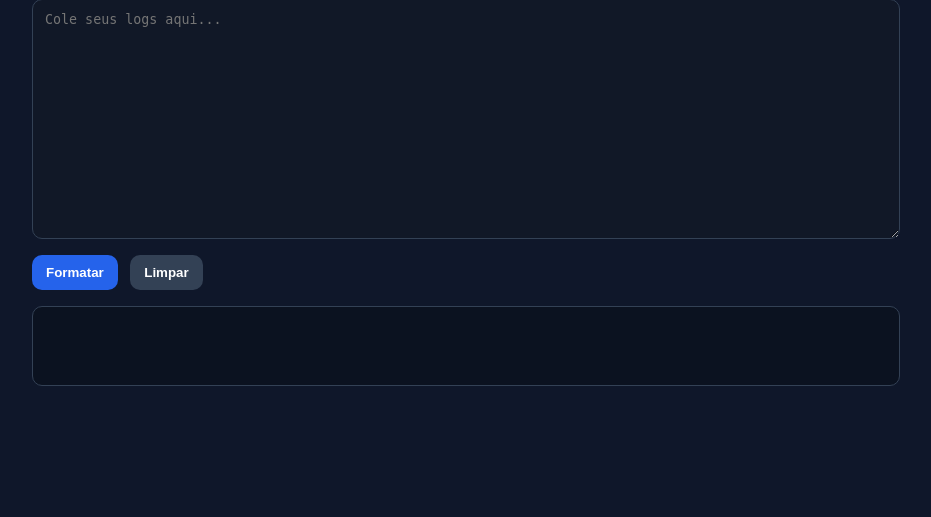
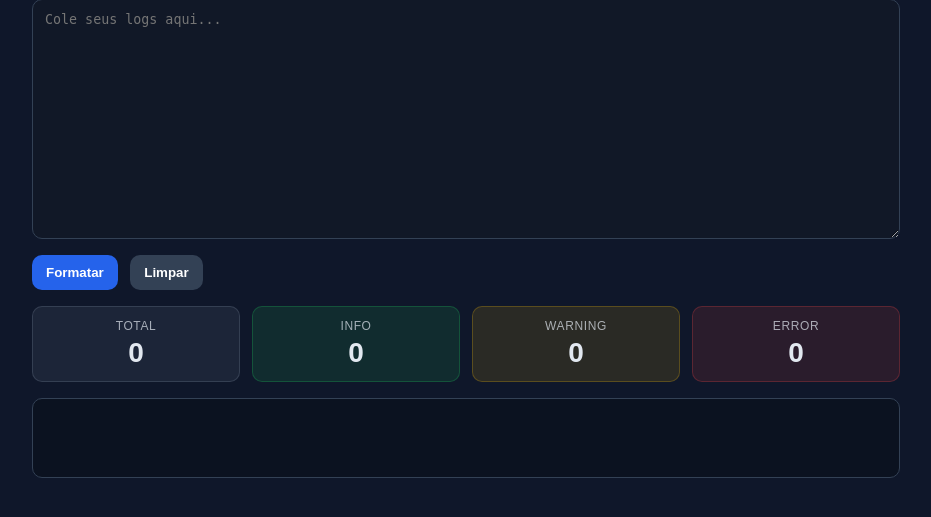
Before and after one commit to geovanamlf/log-parser, a FastAPI app: page / in a window 1280 px wide. Shown: the part 89-606 px from the top of the page, without its empty margins (174-1105 px from the left). Run offline with FastAPI, Linux system fonts and the light colour scheme.

Commit message:
feat: add sumary cards to frontend

```diff
--- a/app/web/static/style.css
+++ b/app/web/static/style.css
@@ -91,3 +91,55 @@ button.secondary {
   background: rgba(148, 163, 184, 0.10);
   border: 1px solid rgba(148, 163, 184, 0.20);
 }
+
+.hidden {
+  display: none;
+}
+
+.summary {
+  display: flex;
+  gap: 12px;
+  margin-top: 16px;
+}
+
+.summary-card {
+  flex: 1;
+  padding: 12px 16px;
+  border-radius: 10px;
+  display: flex;
+  flex-direction: column;
+  align-items: center;
+  gap: 4px;
+}
+
+.summary-label {
+  font-size: 12px;
+  text-transform: uppercase;
+  letter-spacing: 0.05em;
+  opacity: 0.7;
+}
+
+.summary-value {
+  font-size: 28px;
+  font-weight: bold;
+}
+
+.summary-card.total {
+  background: rgba(148, 163, 184, 0.10);
+  border: 1px solid rgba(148, 163, 184, 0.20);
+}
+
+.summary-card.info {
+  background: rgba(34, 197, 94, 0.12);
+  border: 1px solid rgba(34, 197, 94, 0.25);
+}
+
+.summary-card.warning {
+  background: rgba(234, 179, 8, 0.12);
+  border: 1px solid rgba(234, 179, 8, 0.25);
+}
+
+.summary-card.error {
+  background: rgba(239, 68, 68, 0.12);
+  border: 1px solid rgba(239, 68, 68, 0.25);
+}
--- a/app/web/templates/index.html
+++ b/app/web/templates/index.html
@@ -16,6 +16,25 @@
       <button id="clearBtn" class="secondary">Limpar</button>
     </div>
 
+    <div id="summary" class="summary hidden">
+      <div class="summary-card total">
+        <span class="summary-label">Total</span>
+        <span class="summary-value" id="countTotal">0</span>
+      </div>
+      <div class="summary-card info">
+        <span class="summary-label">INFO</span>
+        <span class="summary-value" id="countInfo">0</span>
+      </div>
+      <div class="summary-card warning">
+        <span class="summary-label">WARNING</span>
+        <span class="summary-value" id="countWarning">0</span>
+      </div>
+      <div class="summary-card error">
+        <span class="summary-label">ERROR</span>
+        <span class="summary-value" id="countError">0</span>
+      </div>
+    </div>
+
     <div id="result"></div>
   </main>
 
@@ -24,6 +43,7 @@
     const clearBtn = document.getElementById("clearBtn");
     const input = document.getElementById("logInput");
     const result = document.getElementById("result");
+    const summary = document.getElementById("summary");
 
     btn.addEventListener("click", async () => {
       result.innerHTML = "Processando...";
@@ -42,6 +62,12 @@
 
         const data = await response.json();
 
+        document.getElementById("countTotal").textContent = data.total;
+        document.getElementById("countInfo").textContent = data.info;
+        document.getElementById("countWarning").textContent = data.warning;
+        document.getElementById("countError").textContent = data.error;
+        summary.classList.remove("hidden");
+
         result.innerHTML = "";
         data.lines.forEach(item => {
           const div = document.createElement("div");
@@ -57,6 +83,7 @@
     clearBtn.addEventListener("click", () => {
       input.value = "";
       result.innerHTML = "";
+      summary.classList.add("hidden");
     });
   </script>
 </body>
```
